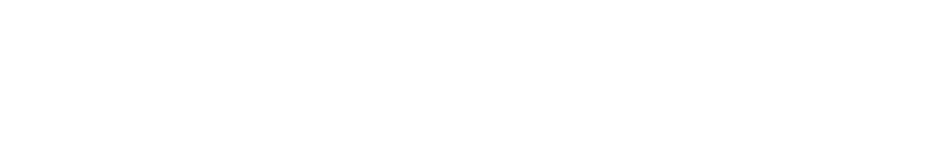
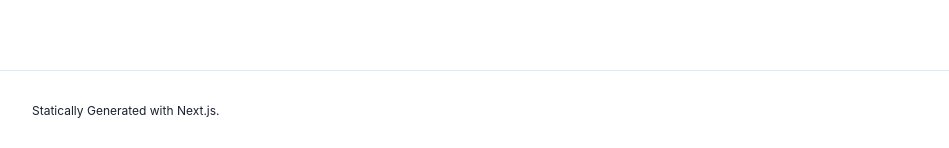
Before and after one commit to Rylai-Zihang/shopping-cart, a Next.js app: page / in a window 1280 px wide. Shown: the part 939-1087 px from the top of the page, without its empty margins (160-1109 px from the left). Before the commit the page ends 1009 px from the top, so only its background shows below. Built offline with nearby package versions, Linux system fonts and the light colour scheme.

Commit message:
add footer

```diff
--- a/components/footer.tsx
+++ b/components/footer.tsx
@@ -4,13 +4,10 @@ const Footer = () => {
   return (
     <footer className="bg-accent-1 border-t border-accent-2">
       <Container>
-        <div className="py-28 flex flex-col lg:flex-row items-center">
-          <h3
-            className="text-4xl lg:text-5xl font-bold tracking-tighter
-            leading-tight text-center lg:text-left mb-10 lg:mb-0 lg:pr-4 lg:w-1/2"
-          >
+        <div className="py-8 flex items-center">
+          <div className="text-xs text-center">
             Statically Generated with Next.js.
-          </h3>
+          </div>
         </div>
       </Container>
     </footer>
--- a/pages/index.tsx
+++ b/pages/index.tsx
@@ -17,7 +17,7 @@ const Home: NextPage = () => {
         <Header />
         <Products onToggle={onToggle}/>
         <Cart isOpen={isOpen} onClose={onClose}></Cart>
-        {/* <Footer /> */}
+        <Footer />
       </ChakraProvider>
     </Provider>
   )
```
